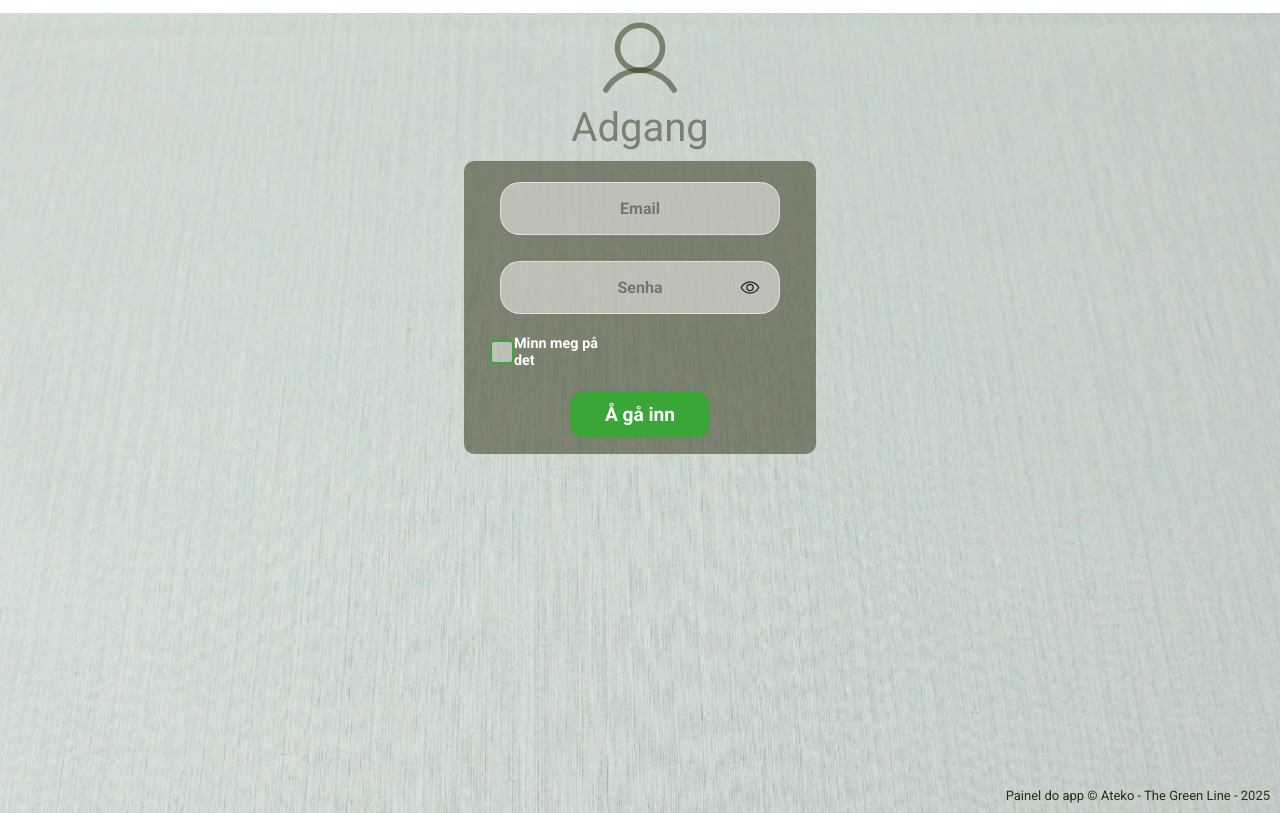
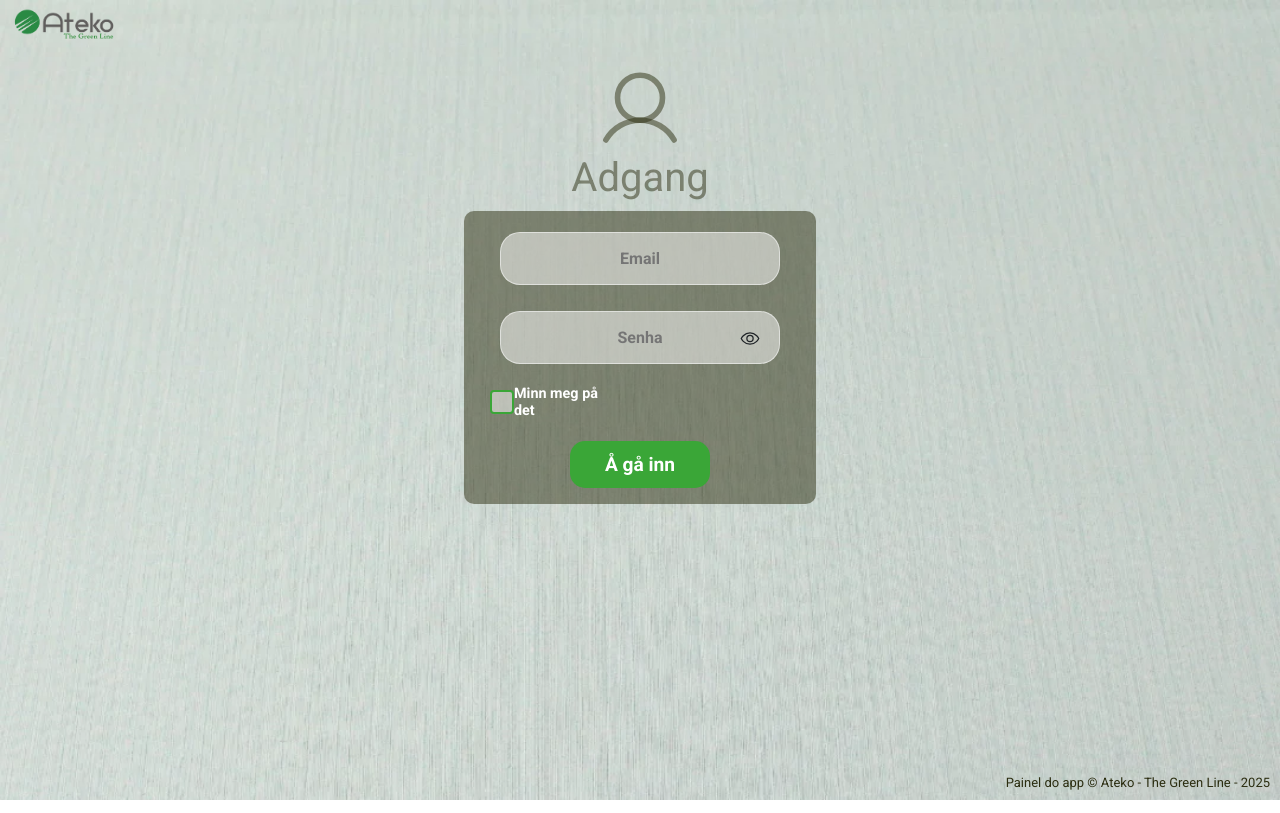
Before and after one commit to wallissonlima/Ateko_Site, a React (Vite) app: page /#/ in a window 1280 px wide. Built offline with nearby package versions, Linux system fonts and the light colour scheme; no server answers.

Commit message:
Ajustes de layout

```diff
--- a/src/components/Header/index.tsx
+++ b/src/components/Header/index.tsx
@@ -26,7 +26,7 @@ export function Header() {
       <Context>
         <Navbar>
           <NavbarBrand href="/inicio">
-            {/* <img src={logoSigma} alt="Logo Tipo" /> */}
+            <img src={logoSigma} alt="Logo Tipo" />
           </NavbarBrand>
 
           <Collapse navbar>
--- a/src/components/calendar/index.tsx
+++ b/src/components/calendar/index.tsx
@@ -37,7 +37,7 @@ const CalendarPage = () => {
 
   return (
     <div style={{ height: "80vh", padding: "20px" }}>
-      <h2>Calendário Mensal</h2>
+      <h2 style={{ fontWeight: "bord" }}>Agenda Mensal</h2>
       <Calendar
         localizer={localizer}
         events={eventos}
--- a/src/pages/login/index.tsx
+++ b/src/pages/login/index.tsx
@@ -103,7 +103,7 @@ export function Login() {
 
   return (
     <Context>
-      {/* <img src={logoSigma} alt="Logo Tipo" /> */}
+      <img src={logoSigma} alt="Logo Tipo" />
       <Summary>
         <User size={90} />
         <h1>Adgang</h1>
```
